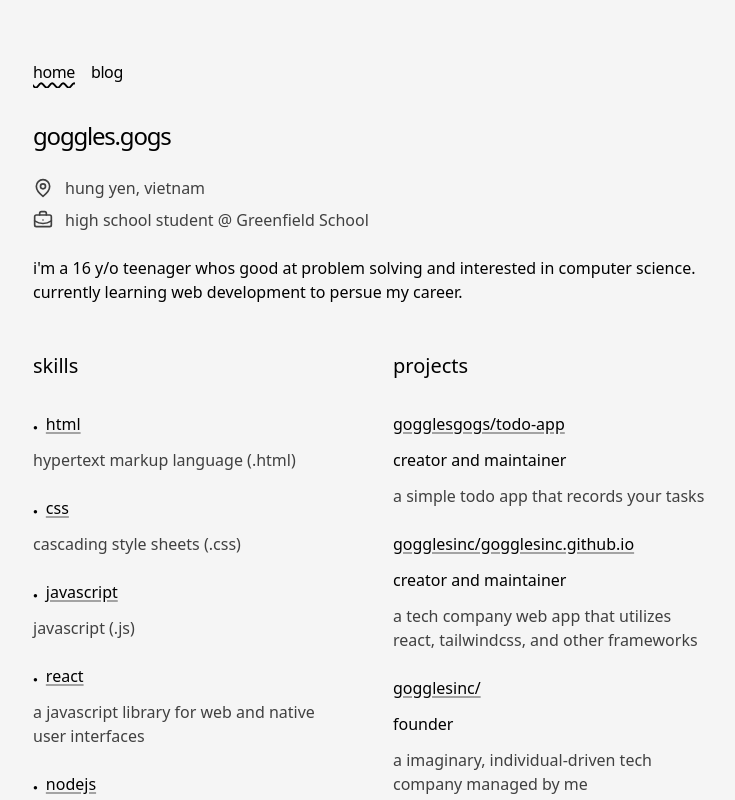
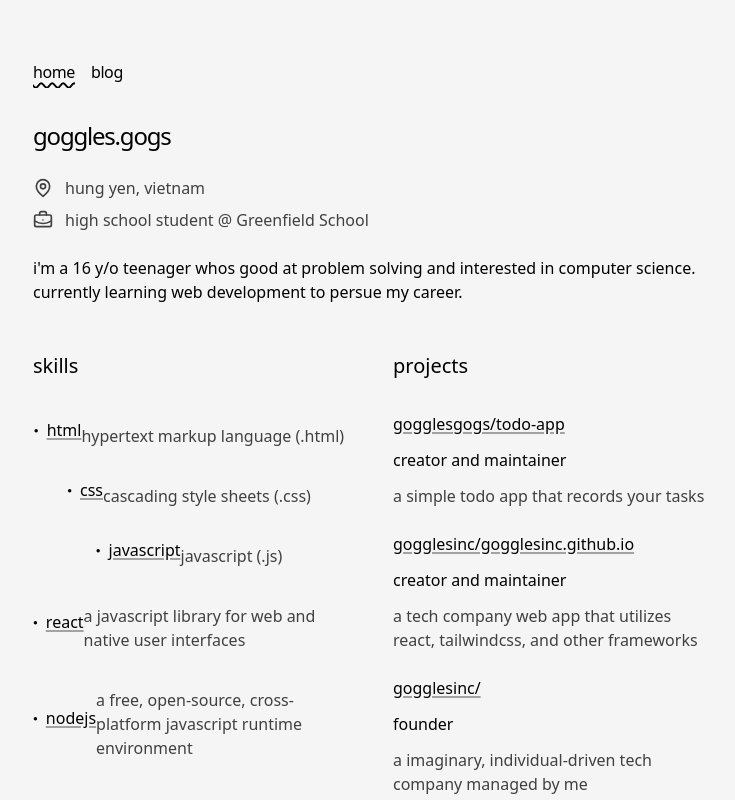
Before and after one commit to gogglesgogs/gogglesgogs.github.io, a React (Vite) app: page / in a window 1280 px wide. Shown: the top 800 px of the page, without its empty margins (271-1006 px from the left). Built offline with nearby package versions, Linux system fonts and the light colour scheme.

Commit message:
Update App.tsx

```diff
--- a/src/App.tsx
+++ b/src/App.tsx
@@ -95,7 +95,7 @@ function App() {
           <section className="text-left">
             <h3 className="mb-8 text-xl font-medium">skills</h3>
             <ul>
-              <li className='mb-6 font-medium before:content-["●"] before:pr-2 before:text-[0.5rem]'>
+              <li className='mb-6 font-medium before:content-["●"] before:pr-2 before:text-[0.5rem] flex items-center justify-center'>
                 <a
                   href="https://developer.mozilla.org/en-US/docs/Web/HTML"
                   target="_blank"
@@ -107,7 +107,7 @@ function App() {
                   hypertext markup language (.html)
                 </p>
               </li>
-              <li className='mb-6 font-medium before:content-["●"] before:pr-2 before:text-[0.5rem]'>
+              <li className='mb-6 font-medium before:content-["●"] before:pr-2 before:text-[0.5rem] flex items-center justify-center'>
                 <a
                   href="https://developer.mozilla.org/en-US/docs/Web/CSS"
                   target="_blank"
@@ -119,7 +119,7 @@ function App() {
                   cascading style sheets (.css)
                 </p>
               </li>
-              <li className='mb-6 font-medium before:content-["●"] before:pr-2 before:text-[0.5rem]'>
+              <li className='mb-6 font-medium before:content-["●"] before:pr-2 before:text-[0.5rem] flex items-center justify-center'>
                 <a
                   href="https://developer.mozilla.org/en-US/docs/Web/JavaScript"
                   target="_blank"
@@ -131,7 +131,7 @@ function App() {
                   javascript (.js)
                 </p>
               </li>
-              <li className='mb-6 font-medium before:content-["●"] before:pr-2 before:text-[0.5rem]'>
+              <li className='mb-6 font-medium before:content-["●"] before:pr-2 before:text-[0.5rem] flex items-center justify-center'>
                 <a
                   href="https://react.dev/"
                   target="_blank"
@@ -143,7 +143,7 @@ function App() {
                   a javascript library for web and native user interfaces
                 </p>
               </li>
-              <li className='mb-6 font-medium before:content-["●"] before:pr-2 before:text-[0.5rem]'>
+              <li className='mb-6 font-medium before:content-["●"] before:pr-2 before:text-[0.5rem] flex items-center justify-center'>
                 <a
                   href="https://nodejs.org/"
                   target="_blank"
```
